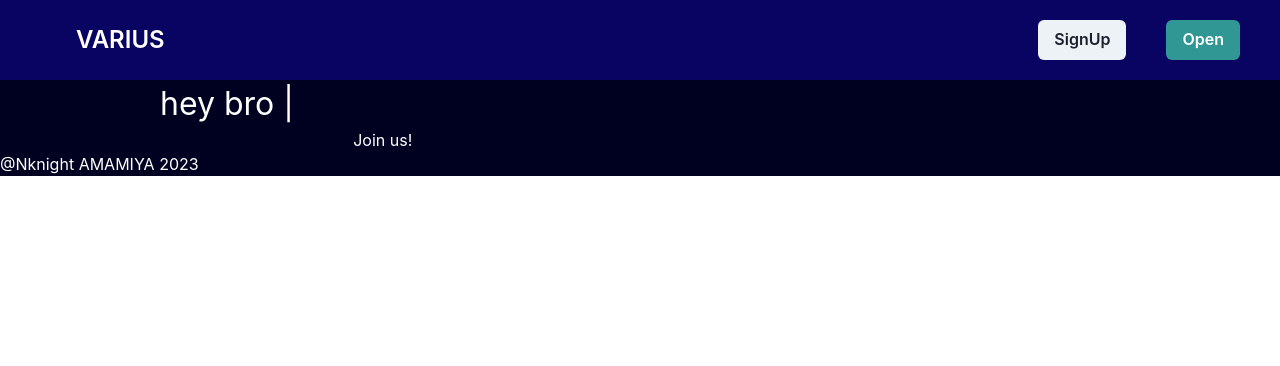
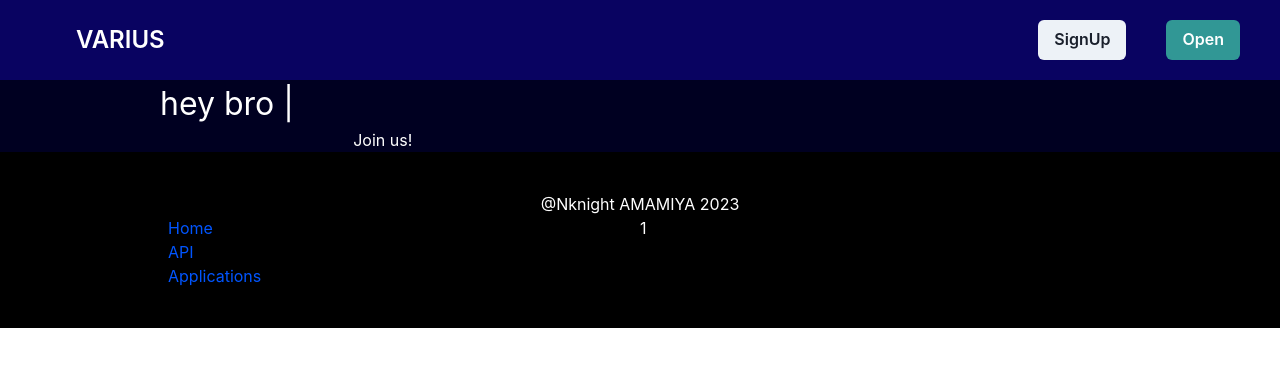
Before and after one commit to nknighta/nextjs-apitest, a Next.js app: page / in a window 1280 px wide. Shown: the top 366 px of the page. Built offline with nearby package versions, Linux system fonts and the light colour scheme.

Commit message:
update api system.

```diff
--- a/src/layout/layout.tsx
+++ b/src/layout/layout.tsx
@@ -1,8 +1,8 @@
 import React from 'react';
-import {Link, Box, Button} from "@chakra-ui/react";
-import {signIn, signOut, useSession} from "next-auth/react";
-import NextLink from "next/link";
+import {Box, Button, Container, Center, Text} from "@chakra-ui/react";
+import Link from "next/link";
 import DrawerMenu from "@/layout/sidemenu";
+import useWindowSize from "@/components/multilayout";
 
 export function HeaderLayout() {
     return (
@@ -24,7 +24,7 @@ export function HeaderLayout() {
                     _hover={{
                         bgColor: "#090391"
                     }}>
-                    <NextLink href={"/"}>VARIUS</NextLink>
+                    <Link href={"/"}>VARIUS</Link>
                 </Button>
             </Box>
             <Box w={"50%"} pr={10}>
@@ -37,18 +37,24 @@ export function HeaderLayout() {
     );
 }
 
-function HeaderPage () {
+function HeaderPage() {
     return (
         <BtnLayout>
-            <NextLink href={"/signup"}>
+            <Link href={"/signup"}>
                 <Button>SignUp</Button>
-            </NextLink>
+            </Link>
         </BtnLayout>
     )
 }
+
 const BtnLayout = ({children}) => {
     return (
-        <Box display={"flex"} alignItems={"center"} h={"100%"} justifyContent={"flex-end"} w={"100%"}>
+        <Box display={"flex"}
+             alignItems={"center"}
+             h={"100%"}
+             w={"100%"}
+             justifyContent={"flex-end"}
+        >
             {children}
         </Box>
     )
@@ -56,9 +62,36 @@ const BtnLayout = ({children}) => {
 
 
 export function FooterLayout() {
+    const size:{width:any, height:any} = useWindowSize();
+    const mode: string = size.width > 880 ? "flex" : "block";
+    const wideval: string = size.width > 880 ? "50%" : "100%";
     return (
-        <Box>
-            @Nknight AMAMIYA 2023
+        <Box bg={"#000"}>
+            <Container maxW={"container.lg"}
+                       p={10}>
+                <Center>
+                    @Nknight AMAMIYA 2023
+                </Center>
+                <Box display={mode}
+                     maxWidth={"container.xl"}>
+                    <Box
+                        w={wideval}>
+                        <Link href={"#"}>
+                            <Text color={"#0055ff"}>Home</Text>
+                        </Link>
+                        <Link href={"#"}>
+                            <Text color={"#0055ff"}>API</Text>
+                        </Link>
+                        <Link href={"#"}>
+                            <Text color={"#0055ff"}>Applications</Text>
+                        </Link>
+                    </Box>
+                    <Box
+                         w={wideval}>
+                        1
+                    </Box>
+                </Box>
+            </Container>
         </Box>
     );
 };
--- a/src/pages/index.tsx
+++ b/src/pages/index.tsx
@@ -21,7 +21,7 @@ Home.getLayout = function getLayout(page: ReactNode) {
 export default function Home() {
     return (
         <div>
-            <HMeta pagetitle={"test"}/>
+            <HMeta pagetitle={"Home"}/>
             <Type input={"hey bro "}/>
             <Container>
                 <Link href={"/signup"}>
```
Also changed, not shown: package.json (+9 -5 lines), prisma/seed.ts (added, +21 -0 lines), src-server/index.ts (+4 -4 lines), src-server/user/data.ts (+10 -15 lines), src/pages/account/[id].tsx (added, +9 -0 lines), src/pages/debug.tsx (added, +30 -0 lines), src/pages/account/index.tsx (renamed from src/pages/user/index.tsx).
